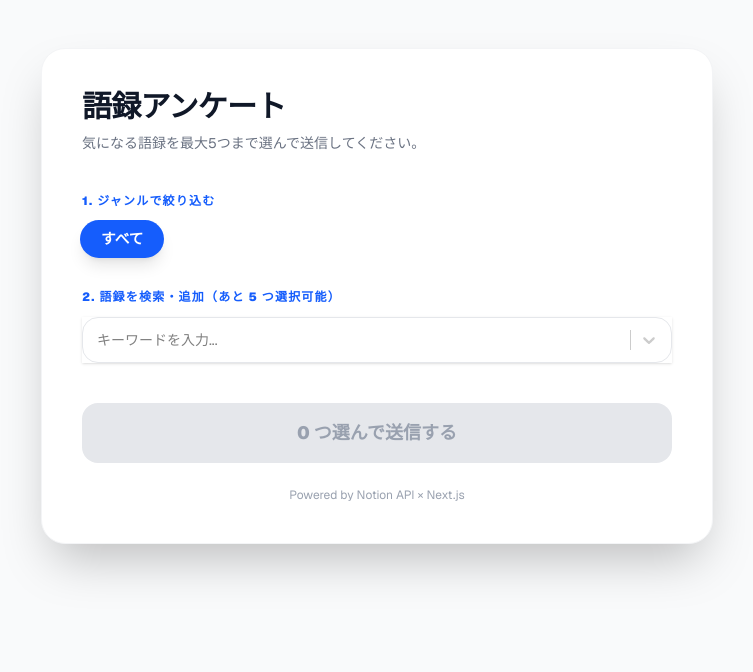
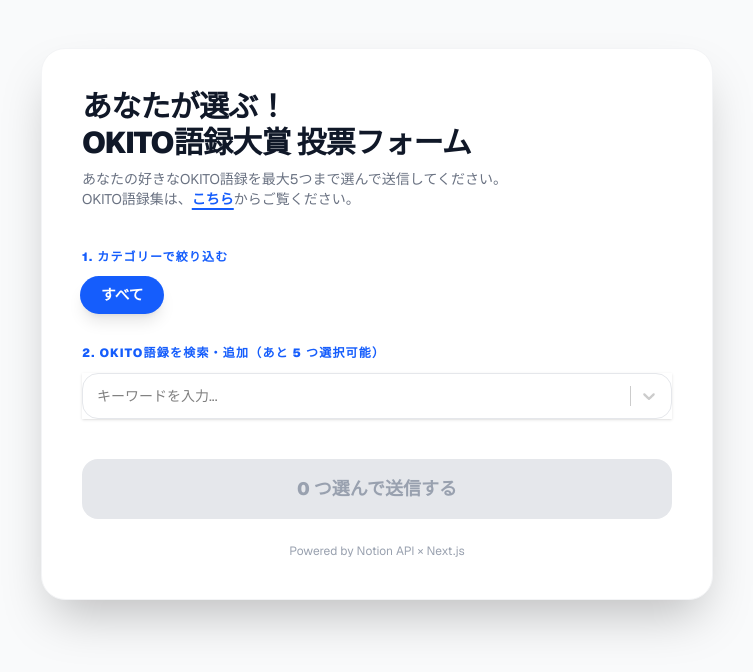
Before and after one commit to syocky/okito-goroku-form, a Next.js app: page / in a window 1280 px wide. Shown: the top 672 px of the page, without its empty margins (263-1016 px from the left). Built offline with nearby package versions, Linux system fonts and the light colour scheme.

Commit message:
文言、スタイルを修正

```diff
--- a/app/page.tsx
+++ b/app/page.tsx
@@ -74,7 +74,7 @@
   if (loading) {
     return (
       <div className="flex items-center justify-center min-h-screen bg-gray-50 text-gray-600">
-        <p className="animate-pulse font-bold text-lg">Notionから語録を読み込み中...</p>
+        <p className="animate-pulse font-bold text-lg">OKITO語録を読み込み中...</p>
       </div>
     );
   }
@@ -82,13 +82,23 @@
   return (
     <main className="min-h-screen bg-gray-50 p-4 md:p-12 font-sans">
       <div className="max-w-2xl mx-auto bg-white p-6 md:p-10 rounded-3xl shadow-2xl border border-gray-100">
-        <h1 className="text-3xl font-black mb-2 text-gray-900 tracking-tight">語録アンケート</h1>
-        <p className="text-gray-500 mb-10 text-sm">気になる語録を最大5つまで選んで送信してください。</p>
-
+        <h1 className="text-3xl font-black mb-2 text-gray-900 tracking-tight">あなたが選ぶ！<br/>OKITO語録大賞 投票フォーム</h1>
+        <p className="text-gray-500 mb-10 text-sm">
+          あなたの好きなOKITO語録を最大5つまで選んで送信してください。<br/>
+          OKITO語録集は、
+            <a
+              href="https://hill-growth-b59.notion.site/OKITO-278663e67cd080d8889dd3af35e3bae9"
+              target="_blank"
+              rel="noopener noreferrer"
+              className="text-blue-600 underline hover:text-blue-800 font-bold decoration-2 underline-offset-4">
+              こちら
+            </a>
+            からご覧ください。
+        </p>
         {/* --- 絞り込みセクション --- */}
         <section className="mb-8">
           <label className="block text-xs font-black text-blue-600 uppercase tracking-widest mb-3">
-            1. ジャンルで絞り込む
+            1. カテゴリーで絞り込む
           </label>
           <div className="flex flex-wrap gap-2">
             {genres.map((g) => (
@@ -110,7 +120,7 @@
         {/* --- 検索・選択セクション --- */}
         <section className="mb-10">
           <label className="block text-xs font-black text-blue-600 uppercase tracking-widest mb-3">
-            2. 語録を検索・追加（あと {5 - selectedGorokus.length} つ選択可能）
+            2. OKITO語録を検索・追加（あと {5 - selectedGorokus.length} つ選択可能）
           </label>
           {isMounted ? (
             <Select
@@ -127,8 +137,45 @@
                   borderRadius: '1rem',
                   padding: '4px',
                   borderColor: '#e5e7eb',
+                  backgroundColor: 'white', // 背景を白に固定
+                  color: '#333',            // 文字色を濃いグレーに
                   '&:hover': { borderColor: '#3b82f6' }
                 }),
+                // 検索入力中の文字色
+                input: (base) => ({
+                  ...base,
+                  color: '#333',
+                }),
+                // 選択肢（プルダウンの中身）のスタイル
+                option: (base, state) => ({
+                  ...base,
+                  backgroundColor: state.isFocused ? '#f0f7ff' : 'white', // ホバー時は薄い青
+                  color: '#333', // ★ここが重要！選択肢の文字を濃いグレーにする
+                  fontSize: '14px',
+                  padding: '10px',
+                  '&:active': {
+                    backgroundColor: '#e0efff',
+                  },
+                }),
+                // 選択した後に表示されるラベルの文字色
+                multiValueLabel: (base) => ({
+                  ...base,
+                  color: '#1e40af', // 選択済みは濃い青にすると見やすいです
+                  fontWeight: 'bold',
+                }),
+                // プルダウンメニュー自体の背景
+                menu: (base) => ({
+                  ...base,
+                  zIndex: 9999,
+                  backgroundColor: 'white',
+                  borderRadius: '1rem',
+                  boxShadow: '0 10px 25px -5px rgba(0, 0, 0, 0.1), 0 8px 10px -6px rgba(0, 0, 0, 0.1)',
+                }),
+                // 「見つかりません」などのメッセージ色
+                noOptionsMessage: (base) => ({
+                  ...base,
+                  color: '#999',
+                })
               }}
             />
           ) : (
@@ -139,7 +186,7 @@
         {/* --- 現在の選択リスト --- */}
         {selectedGorokus.length > 0 && (
           <section className="mb-10 p-5 bg-blue-50 rounded-2xl border border-blue-100 animate-in fade-in slide-in-from-bottom-2">
-            <h3 className="text-blue-900 font-black text-sm mb-3 underline decoration-blue-200 decoration-4">選択中の語録：</h3>
+            <h3 className="text-blue-900 font-black text-sm mb-3 underline decoration-blue-200 decoration-4">選択中のOKITO語録：</h3>
             <ul className="space-y-2">
               {selectedGorokus.map((s) => (
                 <li key={s.value} className="text-sm text-blue-800 flex items-start">
```
